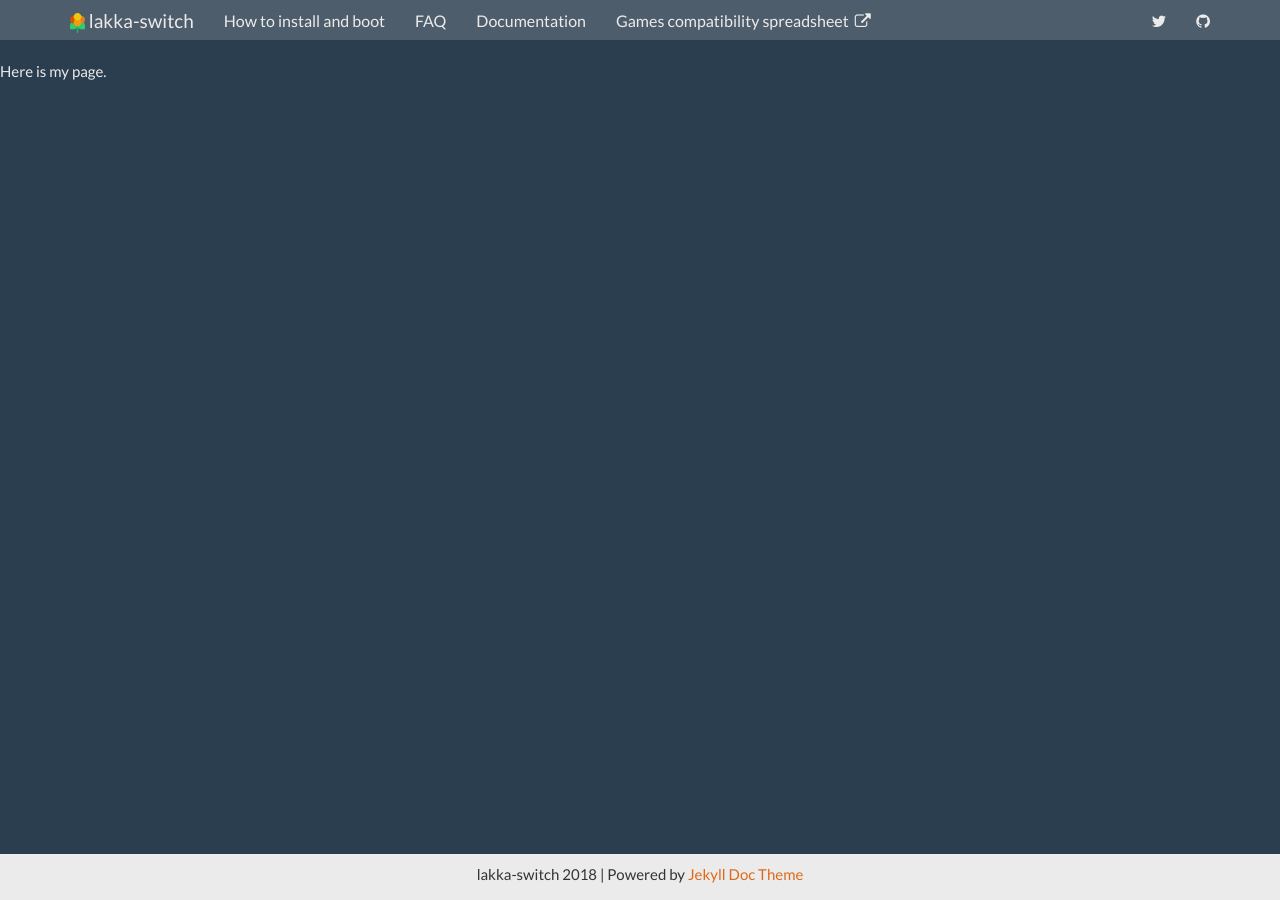
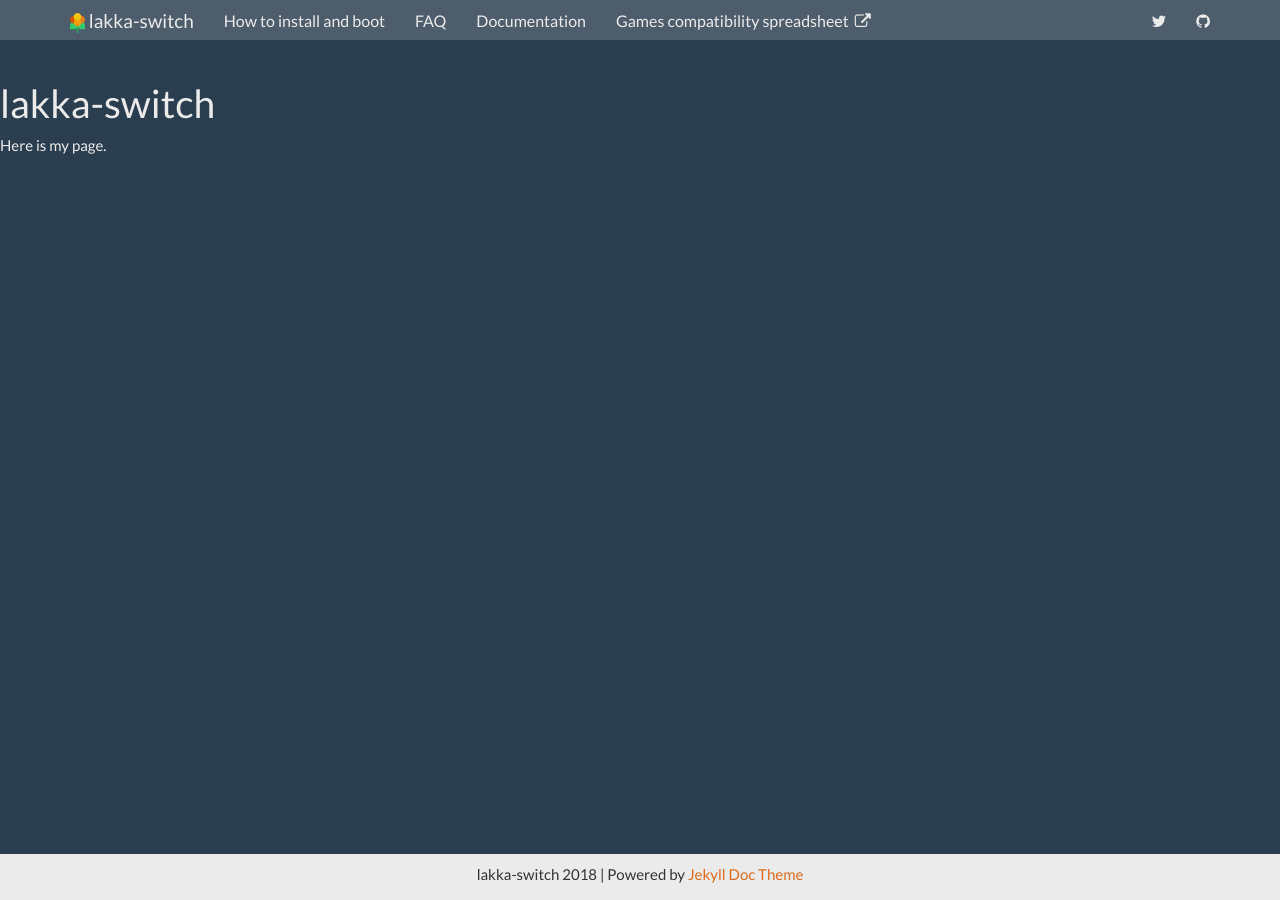
Before and after one commit to lakka-switch/documentation, a Jekyll site: the page built from index.md, in a window 1280 px wide. Built offline with Jekyll 4.4.1, drawn with Linux system fonts in a browser that asks for light colours; nearby versions of some CDN libraries.

Commit message:
Update index.md

```diff
--- a/index.md
+++ b/index.md
@@ -1,6 +1,6 @@
 ---
-title: This is my title
-layout: default
+title: lakka-switch
+layout: page
 ---
 
 Here is my page.
```
